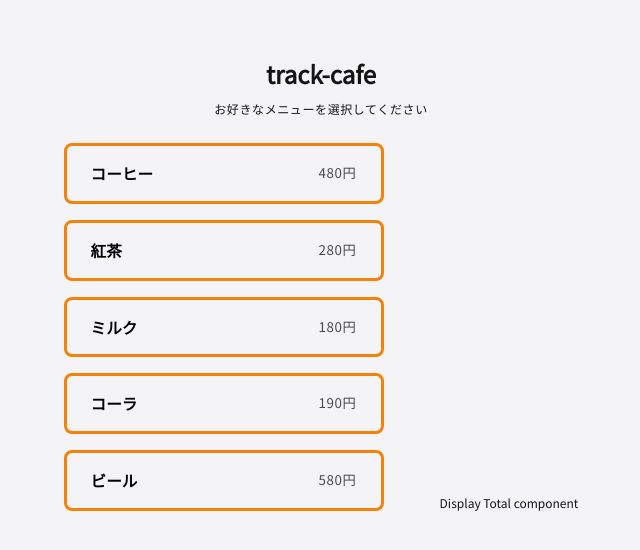
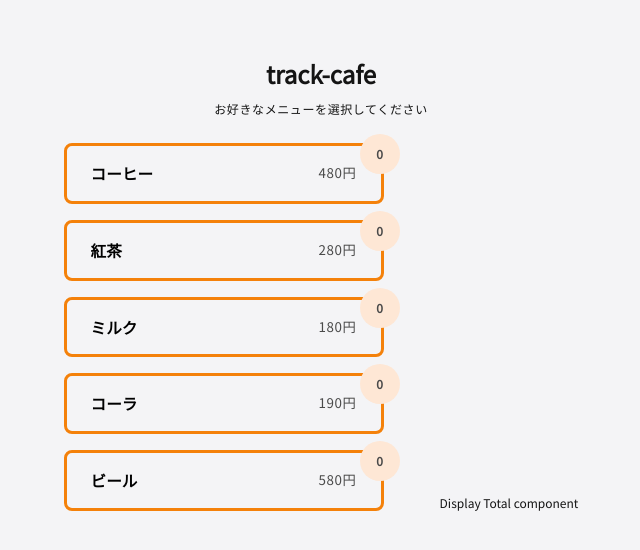
Before and after one commit to Hikari7/coding-assignment-0116, a React (Create React App) app: page / in a window 1280 px wide. Shown: the top 550 px of the page, without its empty margins (319-959 px from the left). Built offline with nearby package versions, Linux system fonts and the light colour scheme.

Commit message:
styles: added counter UI

```diff
--- a/src/App.scss
+++ b/src/App.scss
@@ -35,6 +35,10 @@
   }
 }
 
+.button_container {
+  position: relative;
+}
+
 .button {
   @include mixin.button-base;
   background-color: mixin.$primary-bg-color;
@@ -63,3 +67,17 @@
     }
   }
 }
+
+.counter {
+  background-color: mixin.$secondary-color;
+  color: mixin.$secondary-font-color;
+  font-weight: bold;
+  width: 40px;
+  height: 40px;
+  border-radius: 50%;
+  text-align: center;
+  line-height: 40px;
+  position: absolute;
+  right: -5%;
+  top: -15%;
+}
--- a/src/components/MenuButton.tsx
+++ b/src/components/MenuButton.tsx
@@ -7,10 +7,15 @@ const MenuButton = ({ menu, itemPrice, id }: MenuButtonType) => {
   };
 
   return (
-    <button type='button' id={id} className='button' onClick={handleAddOrder}>
-      <h3>{menu}</h3>
-      <p>{itemPrice}円</p>
-    </button>
+    <div className='button_container'>
+      <div id={`count-${id}`} className='counter'>
+        0
+      </div>
+      <button type='button' id={id} className='button' onClick={handleAddOrder}>
+        <h3>{menu}</h3>
+        <p>{itemPrice}円</p>
+      </button>
+    </div>
   );
 };
 
```
